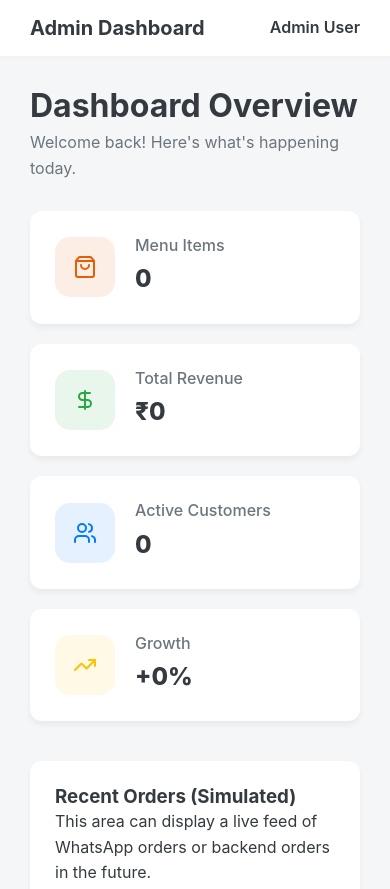
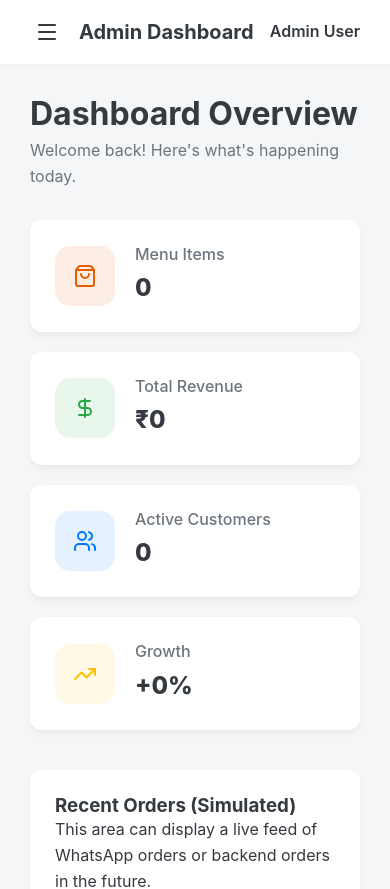
Before and after one commit to Fakruddin46/10k, a React (Vite) app in the folder Assignments/react/SunshineCloudKitchen/: page /admin in a window 390 px wide. Shown: the top 889 px of the page. Built offline with nearby package versions, Linux system fonts and the light colour scheme; no server answers; sample sign-in values are in the browser's storage.

Commit message:
Fixed mobile layout for Admin Sidebar - added toggle menu

```diff
--- a/Assignments/react/SunshineCloudKitchen/src/components/admin/AdminSidebar.css
+++ b/Assignments/react/SunshineCloudKitchen/src/components/admin/AdminSidebar.css
@@ -80,4 +80,8 @@
     transform: translateX(-100%);
     transition: transform 0.3s ease;
   }
+
+  .admin-sidebar.open {
+    transform: translateX(0);
+  }
 }
--- a/Assignments/react/SunshineCloudKitchen/src/components/admin/AdminSidebar.jsx
+++ b/Assignments/react/SunshineCloudKitchen/src/components/admin/AdminSidebar.jsx
@@ -3,13 +3,13 @@ import { NavLink, Link } from 'react-router-dom';
 import { LayoutDashboard, Utensils, ShoppingBag, Settings, LogOut } from 'lucide-react';
 import './AdminSidebar.css';
 
-const AdminSidebar = () => {
+const AdminSidebar = ({ isOpen, closeSidebar }) => {
   const handleLogout = () => {
     localStorage.removeItem('isAdmin');
   };
 
   return (
-    <aside className="admin-sidebar">
+    <aside className={`admin-sidebar ${isOpen ? 'open' : ''}`}>
       <div className="sidebar-brand">
         <Link to="/">
           Sunshine<br/><span>Admin Panel</span>
@@ -17,15 +17,15 @@ const AdminSidebar = () => {
       </div>
 
       <nav className="sidebar-nav">
-        <NavLink to="/admin" end className={({isActive}) => isActive ? "nav-item active" : "nav-item"}>
+        <NavLink to="/admin" end onClick={closeSidebar} className={({isActive}) => isActive ? "nav-item active" : "nav-item"}>
           <LayoutDashboard size={20} />
           Dashboard
         </NavLink>
-        <NavLink to="/admin/menu" className={({isActive}) => isActive ? "nav-item active" : "nav-item"}>
+        <NavLink to="/admin/menu" onClick={closeSidebar} className={({isActive}) => isActive ? "nav-item active" : "nav-item"}>
           <Utensils size={20} />
           Manage Menu
         </NavLink>
-        <NavLink to="/admin/orders" className={({isActive}) => isActive ? "nav-item active" : "nav-item"}>
+        <NavLink to="/admin/orders" onClick={closeSidebar} className={({isActive}) => isActive ? "nav-item active" : "nav-item"}>
           <ShoppingBag size={20} />
           Orders
         </NavLink>
--- a/Assignments/react/SunshineCloudKitchen/src/layouts/AdminLayout.css
+++ b/Assignments/react/SunshineCloudKitchen/src/layouts/AdminLayout.css
@@ -39,8 +39,38 @@
   flex-grow: 1;
 }
 
+.mobile-menu-btn {
+  display: none;
+  background: none;
+  border: none;
+  color: var(--text-dark);
+  cursor: pointer;
+  padding: 5px;
+}
+
+.admin-overlay {
+  display: none;
+}
+
 @media (max-width: 768px) {
   .admin-main-wrapper {
     margin-left: 0;
   }
+
+  .mobile-menu-btn {
+    display: flex;
+    align-items: center;
+    justify-content: center;
+  }
+
+  .admin-overlay {
+    display: block;
+    position: fixed;
+    top: 0;
+    left: 0;
+    right: 0;
+    bottom: 0;
+    background-color: rgba(0, 0, 0, 0.5);
+    z-index: 999;
+  }
 }
--- a/Assignments/react/SunshineCloudKitchen/src/layouts/AdminLayout.jsx
+++ b/Assignments/react/SunshineCloudKitchen/src/layouts/AdminLayout.jsx
@@ -1,21 +1,31 @@
-import React from 'react';
+import React, { useState } from 'react';
 import { Outlet, Navigate } from 'react-router-dom';
+import { Menu as MenuIcon } from 'lucide-react';
 import AdminSidebar from '../components/admin/AdminSidebar';
 import './AdminLayout.css';
 
 const AdminLayout = () => {
   const isAuthenticated = localStorage.getItem('isAdmin') === 'true';
+  const [isSidebarOpen, setIsSidebarOpen] = useState(false);
 
   if (!isAuthenticated) {
     return <Navigate to="/admin/login" replace />;
   }
 
+  const toggleSidebar = () => setIsSidebarOpen(!isSidebarOpen);
+
   return (
     <div className="admin-layout">
-      <AdminSidebar />
+      {isSidebarOpen && <div className="admin-overlay" onClick={toggleSidebar}></div>}
+      <AdminSidebar isOpen={isSidebarOpen} closeSidebar={() => setIsSidebarOpen(false)} />
       <div className="admin-main-wrapper">
         <header className="admin-topbar">
-          <h2>Admin Dashboard</h2>
+          <div style={{ display: 'flex', alignItems: 'center', gap: '15px' }}>
+            <button className="mobile-menu-btn" onClick={toggleSidebar}>
+              <MenuIcon size={24} />
+            </button>
+            <h2>Admin Dashboard</h2>
+          </div>
           <div className="admin-user">Admin User</div>
         </header>
         <main className="admin-content">
```
